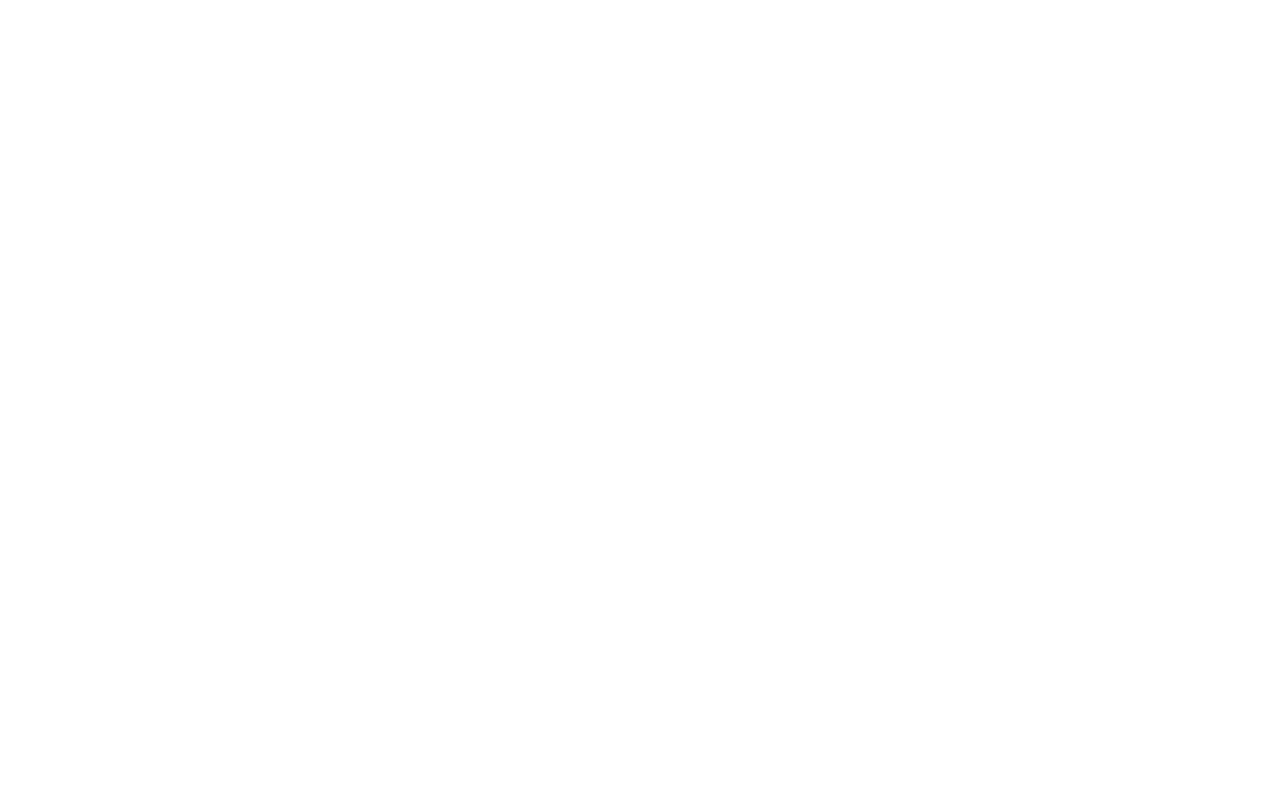
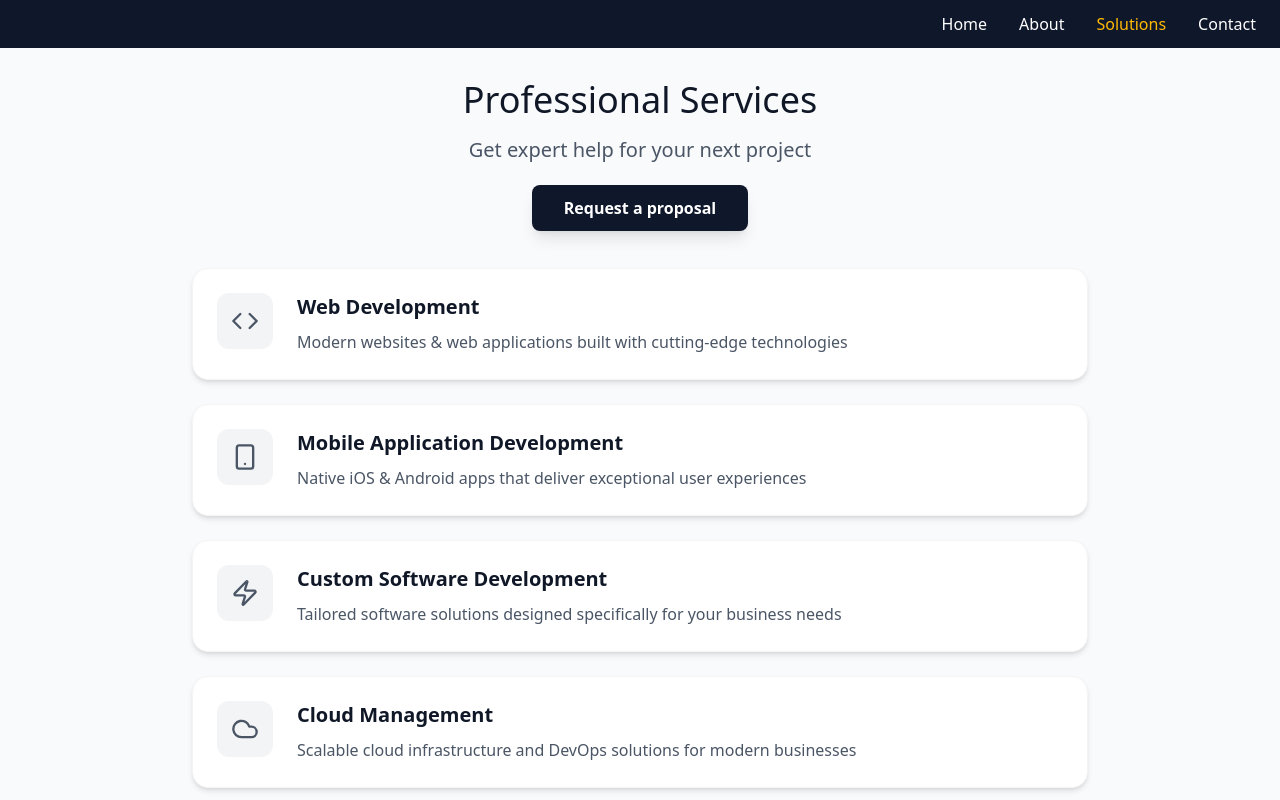
Before and after one commit to Surge-Aina/surgeaina, a React (Vite) app: page /solutions in a window 1280 px wide. Before the commit this address had no page. Shown: the top 800 px of the page. Built offline with nearby package versions, Linux system fonts and the light colour scheme.

Commit message:
Created the services/solutions page

```diff
--- a/src/App.jsx
+++ b/src/App.jsx
@@ -3,15 +3,14 @@
 import HomePage from "./components/HomePage";
 import AboutPage from "./components/AboutPage";
 import ContactPage from "./components/ContactPage";
-import ServicesPage from "./components/ServicesPage";
-
+import SolutionsPage from "./components/SolutionsPage";
 export default function App() {
   return (
     <Router>
       <Routes>
         <Route path="/" element={<HomePage />} />
         <Route path="/about" element={<AboutPage />} />
-        <Route path="/services" element={<ServicesPage />} />
+        <Route path="/solutions" element={<SolutionsPage />} />
          <Route path="/contact" element={<ContactPage />} />
       </Routes>
     </Router>
--- a/src/components/Navbar.jsx
+++ b/src/components/Navbar.jsx
@@ -24,7 +24,7 @@
           <div className="hidden md:flex items-center gap-8">
             <NavLink to="/" className={linkClass} end>Home</NavLink>
             <NavLink to="/about" className={linkClass}>About</NavLink>
-            <NavLink to="/services" className={linkClass} >Services</NavLink>
+            <NavLink to="/solutions" className={linkClass} >Solutions</NavLink>
             <NavLink to="/contact" className={linkClass}>Contact</NavLink>
           </div>
 
--- a/src/components/ServicesPage.jsx
+++ /dev/null
@@ -1,11 +0,0 @@
-import React, { useState, useEffect } from 'react';
-import Navbar from './Navbar';
-import { Link } from 'react-router-dom';
-
-export default function ServicesPage(){
-    return(
-        <>
-        <Navbar/>
-        </>
-    )
-}
--- /dev/null
+++ b/src/components/SolutionsPage.jsx
@@ -0,0 +1,109 @@
+import React, { useState, useEffect } from 'react';
+import { Code, Smartphone, Zap, Cloud, Shield, TestTube } from 'lucide-react';
+import Navbar from './Navbar';
+import { Link } from "react-router-dom";
+
+export default function SolutionsPage(){
+  // Enhanced services with icons and gradients
+  const services = [
+    {
+      name: 'Web Development',
+      icon: Code,
+      gradient: 'from-blue-500 to-cyan-500',
+      description: 'Modern websites & web applications built with cutting-edge technologies'
+    },
+    {
+      name: 'Mobile Application Development',
+      icon: Smartphone,
+      gradient: 'from-purple-500 to-pink-500',
+      description: 'Native iOS & Android apps that deliver exceptional user experiences'
+    },
+    {
+      name: 'Custom Software Development',
+      icon: Zap,
+      gradient: 'from-orange-500 to-red-500',
+      description: 'Tailored software solutions designed specifically for your business needs'
+    },
+    {
+      name: 'Cloud Management',
+      icon: Cloud,
+      gradient: 'from-green-500 to-blue-500',
+      description: 'Scalable cloud infrastructure and DevOps solutions for modern businesses'
+    },
+    {
+      name: 'Technical Support',
+      icon: Shield,
+      gradient: 'from-indigo-500 to-purple-500',
+      description: '24/7 technical assistance and maintenance for your digital systems'
+    },
+    {
+      name: 'Software Testing',
+      icon: TestTube,
+      gradient: 'from-teal-500 to-green-500',
+      description: 'Comprehensive quality assurance and testing services'
+    }
+  ];
+
+  return(
+    <>
+    <Navbar/>
+      <div className="min-h-screen bg-gray-50 p-8">
+        <div className="max-w-4xl mx-auto">
+          <div className="text-center mb-12">
+            <h1 className="text-4xl text-gray-900 mb-4">
+              Professional Services
+            </h1>
+            <p className="text-xl text-gray-600 mb-8">
+              Get expert help for your next project
+            </p>
+            {/* Your existing Link component */}
+             <Link
+                to="/contact"
+                className="bg-slate-900 hover:bg-gray-700 text-white px-8 py-3 rounded-lg font-semibold font-inter transition-colors shadow-lg"
+              >
+                Request a proposal
+              </Link>
+          </div>
+
+          {/* Enhanced Services List */}
+          <div className="space-y-6 mb-12">
+            {services.map((service, index) => {
+              const Icon = service.icon;
+              return (
+                <div
+                  key={index}
+                  className="group relative bg-white p-6 rounded-2xl shadow-md hover:shadow-xl transition-all duration-300 transform hover:scale-[1.02] border border-gray-100"
+                >
+                  <div className="flex items-start space-x-6">
+                    {/* Simple Icon */}
+                    <div className="w-14 h-14 bg-gray-100 rounded-xl flex items-center justify-center group-hover:bg-gray-200 transition-colors duration-300 flex-shrink-0">
+                      <Icon className="w-7 h-7 text-gray-600" />
+                    </div>
+
+                    <div className="flex-1">
+                      {/* Service Title */}
+                      <h3 className="font-bold text-gray-900 text-xl mb-2 group-hover:text-gray-800 transition-colors">
+                        {service.name}
+                      </h3>
+
+                      {/* Service Description */}
+                      <p className="text-gray-600 leading-relaxed group-hover:text-gray-700 transition-colors">
+                        {service.description}
+                      </p>
+                    </div>
+                  </div>
+
+                  {/* Hover Overlay Effect */}
+                  <div className={`absolute inset-0 rounded-2xl bg-gradient-to-r ${service.gradient} opacity-0 group-hover:opacity-5 transition-opacity duration-300`}></div>
+
+                  {/* Subtle Border Glow on Hover */}
+                  <div className="absolute inset-0 rounded-2xl border-2 border-transparent group-hover:border-gray-200 transition-all duration-300"></div>
+                </div>
+              );
+            })}
+          </div>
+        </div>
+      </div>
+    </>
+  )
+}
```
